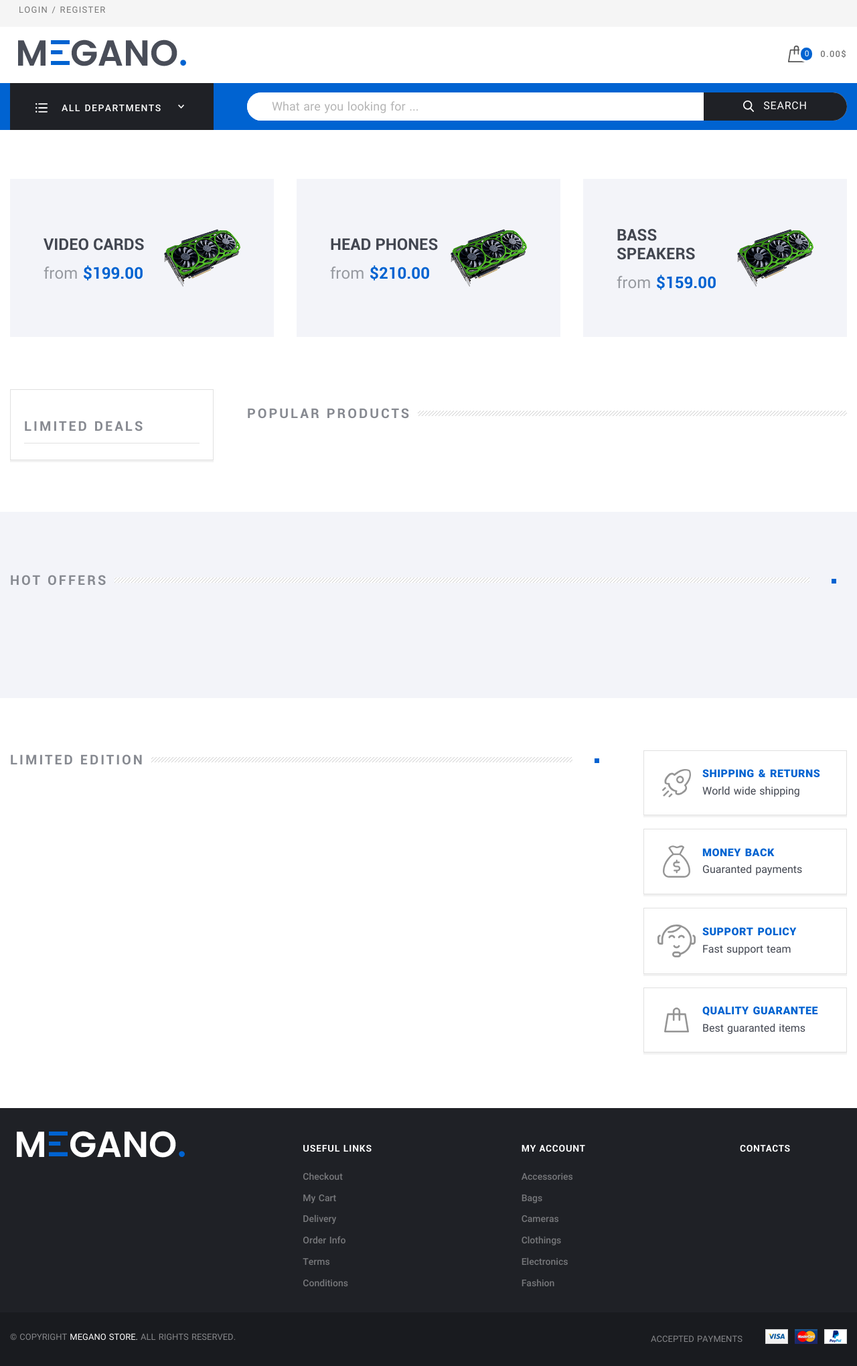
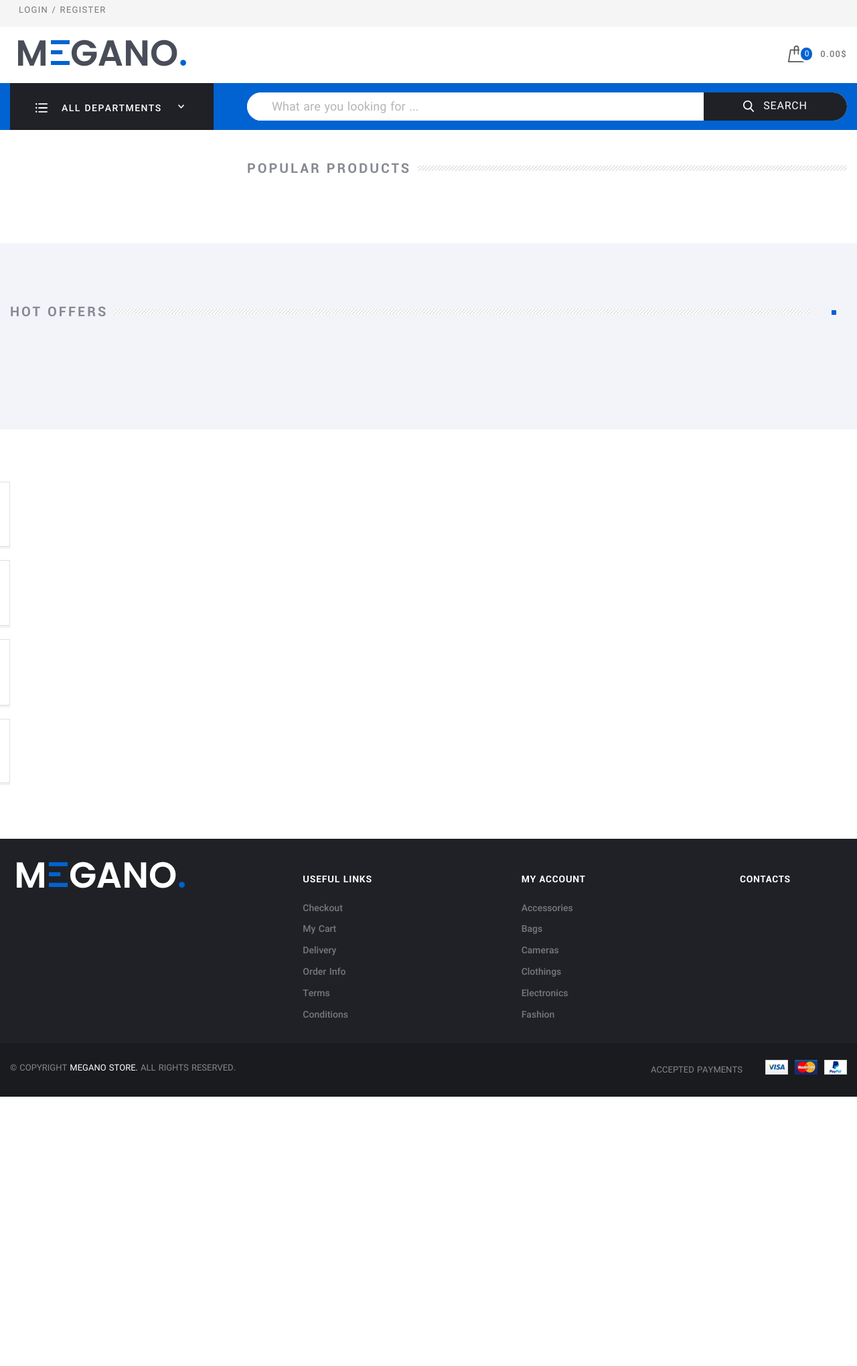
Before and after one commit to NoPasaRun/Controversy, a Django app: page /root in a window 1280 px wide. Shown: the whole page at 67% size. After the commit the page ends 1637 px from the top, so only its background shows below. Run offline with Django 4.2, Linux system fonts and the light colour scheme.

Commit message:
db delete

```diff
--- a/templates/cart/index.html
+++ b/templates/cart/index.html
@@ -2,58 +2,8 @@
 {% load static %}
 {% block main %}
   <div class="Middle">
-    <div class="Section">
-      <div class="wrap">
-        <div class="BannersHome"><a class="BannersHomeBlock" href="#">
-            <div class="BannersHomeBlock-row">
-              <div class="BannersHomeBlock-block">
-                <strong class="BannersHomeBlock-title">Video Cards
-                </strong>
-                <div class="BannersHomeBlock-content">from&#32;<span class="BannersHomeBlock-price">$199.00</span>
-                </div>
-              </div>
-              <div class="BannersHomeBlock-block">
-                <div class="BannersHomeBlock-img"><img src="{% static 'assets/img/content/home/videoca.png' %}" alt="videoca.png"/>
-                </div>
-              </div>
-            </div></a><a class="BannersHomeBlock" href="#">
-            <div class="BannersHomeBlock-row">
-              <div class="BannersHomeBlock-block">
-                <strong class="BannersHomeBlock-title">Head Phones
-                </strong>
-                <div class="BannersHomeBlock-content">from&#32;<span class="BannersHomeBlock-price">$210.00</span>
-                </div>
-              </div>
-              <div class="BannersHomeBlock-block">
-                <div class="BannersHomeBlock-img"><img src="{% static 'assets/img/content/home/videoca.png' %}" alt="videoca.png"/>
-                </div>
-              </div>
-            </div></a><a class="BannersHomeBlock" href="#">
-            <div class="BannersHomeBlock-row">
-              <div class="BannersHomeBlock-block">
-                <strong class="BannersHomeBlock-title">Bass Speakers
-                </strong>
-                <div class="BannersHomeBlock-content">from&#32;<span class="BannersHomeBlock-price">$159.00</span>
-                </div>
-              </div>
-              <div class="BannersHomeBlock-block">
-                <div class="BannersHomeBlock-img"><img src="{% static 'assets/img/content/home/videoca.png' %}" alt="videoca.png"/>
-                </div>
-              </div>
-            </div></a>
-        </div>
-      </div>
-    </div>
     <div class="Section Section_column Section_columnLeft Section_columnDesktop">
       <div class="wrap">
-        <div class="Section-column">
-          <div class="Section-columnSection Section-columnSection_mark">
-            <header class="Section-columnHeader">
-              <strong class="Section-columnTitle">Limited Deals
-              </strong>
-            </header>
-          </div>
-        </div>
         <div class="Section-content">
           <header class="Section-header">
             <h2 class="Section-title">Popular Products
@@ -144,27 +94,6 @@
             </div>
           </div>
         </div>
-        <div class="Section-content">
-          <div class="Slider Slider_carousel">
-            <header class="Section-header Section-header_close">
-              <h2 class="Section-title">Limited edition
-              </h2>
-              <div class="Section-control">
-                <div class="Slider-navigate">
-                </div>
-              </div>
-            </header>
-            <div class="Slider-box Cards">
-              {% for seller_product in products %}
-                <div class="Slider-item">
-                  <div class="Slider-content">
-                    {% include 'card.html' %}
-                  </div>
-                </div>
-              {% endfor %}
-            </div>
-          </div>
-        </div>
       </div>
     </div>
   </div>
```
Also changed, not shown: db.sqlite3 (deleted).
